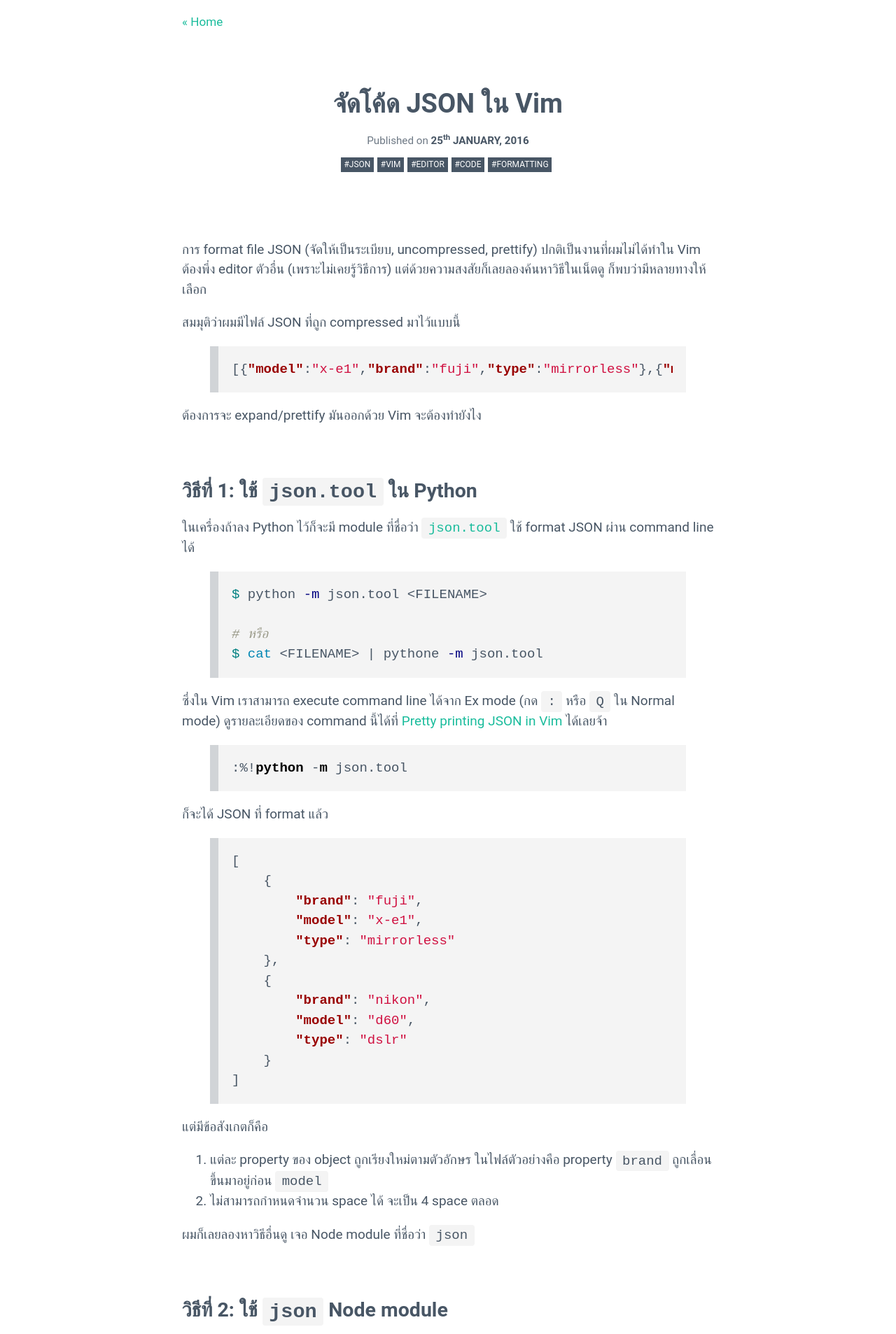
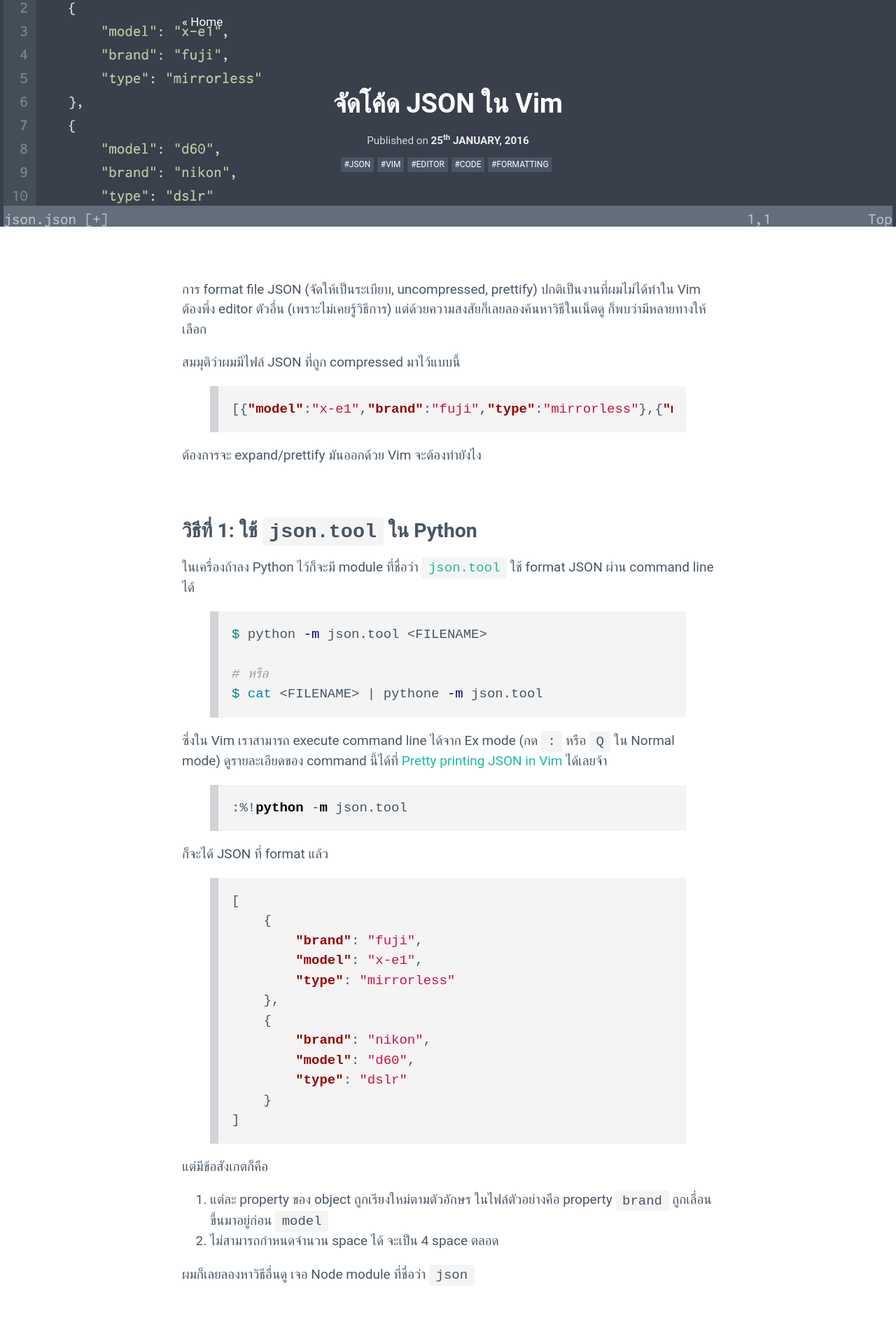
Before and after one commit to armno/armno.github.io, a Jekyll site: the page built from _posts/2016-01-25-format-json-in-vim.md, in a window 1280 px wide. Shown: the top 1907 px of the page at 70% size. Built offline with Jekyll 4.4.1, drawn with Linux system fonts in a browser that asks for light colours; some web fonts are replaced; comment, search, counter and statistics services are not loaded.

Commit message:
optimize cover photo

```diff
--- a/_posts/2016-01-25-format-json-in-vim.md
+++ b/_posts/2016-01-25-format-json-in-vim.md
@@ -3,7 +3,7 @@ layout: post
 title: "จัดโค้ด JSON ใน Vim"
 description: "การ format file JSON (จัดให้เป็นระเบียบ, uncompressed, prettify) ปกติเป็นงานที่ผมไม่ได้ทำใน Vim ต้องพึ่ง editor ตัวอื่น แต่ด้วยความสงสัยก็เลยลองค้นหาวิธีในเน็ตดู ก็พบว่ามีหลายทางให้เลือก และก็ไม่อยากเลย"
 published: true
-thumbnail: https://armno.github.io/img/posts/vim-format-json/format-json-in-vim.png
+cover-image: https://armno.github.io/img/posts/vim-format-json/format-json-in-vim.png
 tags: JSON Vim Editor Code Formatting
 ---
 
```
Also changed, not shown: img/posts/vim-format-json/format-json-in-vim.png.
